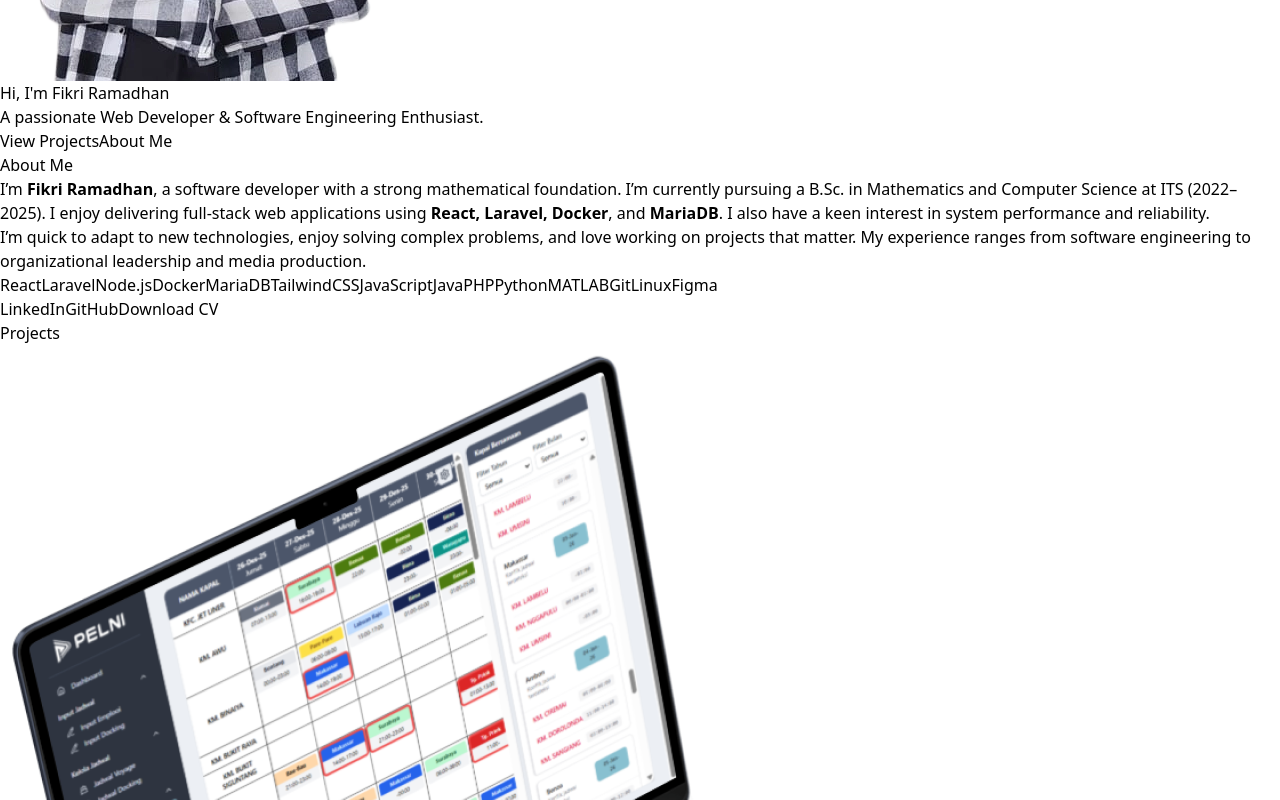
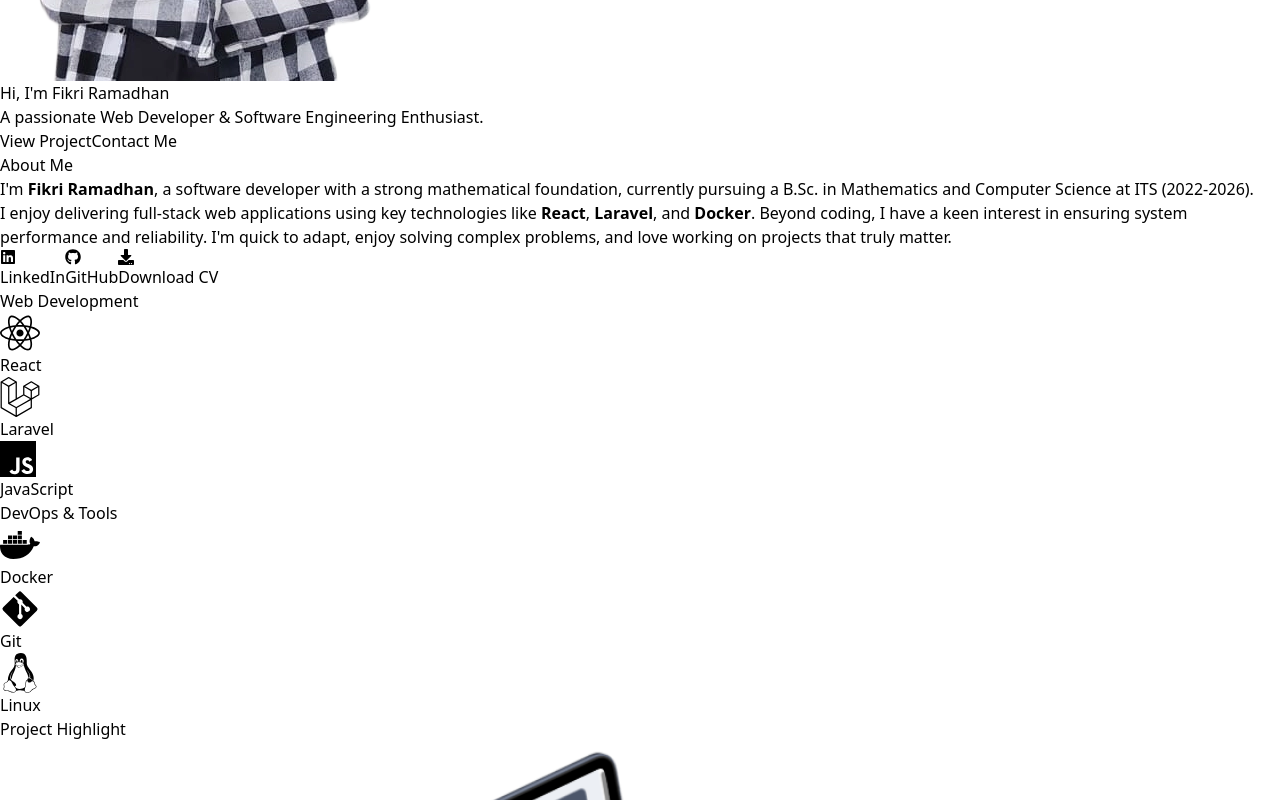
Before and after one commit to Re1jie/my-portofolio, a React (Vite) app in the folder frontend/: page / in a window 1280 px wide. Shown: the part 680-1480 px from the top of the page. Built offline with nearby package versions, Linux system fonts and the light colour scheme.

Commit message:
refactor: Ubah UI about me

```diff
--- a/frontend/src/pages/Homepage.jsx
+++ b/frontend/src/pages/Homepage.jsx
@@ -1,12 +1,14 @@
 import React from 'react';
 import Button from '../components/Button';
+import { FaReact, FaLaravel, FaDocker, FaGitAlt, FaLinux, FaLinkedin, FaGithub, FaDownload  } from 'react-icons/fa';
+import { SiJavascript } from 'react-icons/si';
 
 const Homepage = () => {
   return (
     <main className="text-gray-800 dark:text-white">
 
       {/* Hero Section */}
-      <section id="hero" className="min-h-[72vh] flex items-end justify-center bg-gray-50 dark:bg-[#2E3440] text-center px-4">
+      <section id="hero" className="min-h-[64vh] flex items-end justify-center bg-gray-50 dark:bg-[#2E3440] text-center px-4">
         <div className="flex items-center gap-8">
           <img
             src="/fikri.webp"
@@ -27,14 +29,14 @@ const Homepage = () => {
                       document.getElementById("projects")?.scrollIntoView({ behavior: "smooth" });
                     }}
                 >
-                    View Projects
+                    View Project
                 </Button>
                 <Button
                     onClick={() => {
-                      document.getElementById("about")?.scrollIntoView({ behavior: "smooth" });
+                      document.getElementById("contact")?.scrollIntoView({ behavior: "smooth" });
                     }}
                 >
-                    About Me
+                    Contact Me
                 </Button>
             </div>
           </div>
@@ -42,27 +44,108 @@ const Homepage = () => {
       </section>
 
       {/* About Section */}
-      <section id="about" className="py-20 bg-white dark:bg-[#3B4252] px-6">
-        <div className="max-w-4xl mx-auto">
-          <h2 className="text-3xl font-bold mb-6 text-center">About Me</h2>
-          <p className="mb-4">
-            I’m <strong>Fikri Ramadhan</strong>, a software developer with a strong mathematical foundation. I’m currently pursuing a B.Sc. in Mathematics and Computer Science at ITS (2022–2025).
-            I enjoy delivering full-stack web applications using <strong>React, Laravel, Docker</strong>, and <strong>MariaDB</strong>. I also have a keen interest in system performance and reliability.
-          </p>
-          <p className="mb-4">
-            I’m quick to adapt to new technologies, enjoy solving complex problems, and love working on projects that matter. My experience ranges from software engineering to organizational leadership and media production.
-          </p>
+      <section id="about" className="py-20 sm:py-24 bg-white dark:bg-[#3B4252] px-6">
+        <div className="max-w-6xl mx-auto">
+          <h2 className="text-4xl font-bold text-center mb-4 text-slate-800 dark:text-slate-100">
+            About Me
+          </h2>
+          <div className="w-24 h-1 bg-cyan-500 mx-auto mb-12 rounded"></div>
 
-          <div className="flex flex-wrap gap-2 mt-6">
-            {["React", "Laravel", "Node.js", "Docker", "MariaDB", "TailwindCSS", "JavaScript", "Java", "PHP", "Python", "MATLAB", "Git", "Linux", "Figma"].map(skill => (
-              <span key={skill} className="px-3 py-1 bg-gray-200 dark:bg-gray-600 rounded-full text-sm">{skill}</span>
-            ))}
-          </div>
+          {/* Kontainer untuk layout 2 kolom */}
+          <div className="grid grid-cols-1 lg:grid-cols-5 gap-12 lg:gap-16 items-start">
 
-          <div className="flex gap-6 mt-6 justify-center">
-            <a href="https://linkedin.com/in/fikri-ramadhan-39f1" target="_blank" rel="noopener noreferrer" className="underline text-blue-600 dark:text-blue-400">LinkedIn</a>
-            <a href="https://github.com/Re1jie" target="_blank" rel="noopener noreferrer" className="underline text-blue-600 dark:text-blue-400">GitHub</a>
-            <a href="/cv-fikri.pdf" download className="underline text-blue-600 dark:text-blue-400">Download CV</a>
+            {/* Kolom Kiri: Deskripsi Diri (Tetap sama) */}
+            <div className="lg:col-span-3">
+              <div className="space-y-4 text-slate-600 dark:text-slate-300 text-lg leading-relaxed">
+                <p>
+                  I'm <strong>Fikri Ramadhan</strong>, a software developer with a strong mathematical foundation, currently pursuing a B.Sc. in Mathematics and Computer Science at ITS (2022-2026).
+                </p>
+                <p>
+                  I enjoy delivering full-stack web applications using key technologies like <strong className="text-cyan-600 dark:text-cyan-400">React</strong>, <strong className="text-cyan-600 dark:text-cyan-400">Laravel</strong>, and <strong className="text-cyan-600 dark:text-cyan-400">Docker</strong>. Beyond coding, I have a keen interest in ensuring system performance and reliability. I'm quick to adapt, enjoy solving complex problems, and love working on projects that truly matter.
+                </p>
+              </div>
+              {/* Tombol Sosial Media */}
+              <div className="flex flex-wrap gap-4 mt-8">
+                <Button
+                  onClick={() => {
+                    window.open("https://linkedin.com/in/fikri-ramadhan-39f1", "_blank", "noopener,noreferrer");
+                  }}
+                  className="flex items-center gap-2 px-4 py-2 bg-slate-200 dark:bg-[#4C566A] text-slate-800 dark:text-slate-100 font-semibold rounded-lg shadow-sm hover:bg-cyan-500 dark:hover:bg-cyan-600 hover:text-white transition-colors duration-300"
+                >
+                  <FaLinkedin className="h-5 w-5" />
+                  LinkedIn
+                </Button>
+                <Button
+                  onClick={() => {
+                    window.open("https://github.com/Re1jie", "_blank", "noopener,noreferrer");
+                  }}
+                  className="flex items-center gap-2 px-4 py-2 bg-slate-200 dark:bg-[#4C566A] text-slate-800 dark:text-slate-100 font-semibold rounded-lg shadow-sm hover:bg-cyan-500 dark:hover:bg-cyan-600 hover:text-white transition-colors duration-300"
+                >
+                  <FaGithub className="h-5 w-5" />
+                  GitHub
+                </Button>
+                <Button
+                  onClick={() => {
+                    const link = document.createElement('a');
+                    link.href = "/FikriR-CV.pdf";
+                    link.download = "FikriR-CV.pdf";
+                    document.body.appendChild(link);
+                    link.click();
+                    document.body.removeChild(link);
+                  }}
+                  className="flex items-center gap-2 px-4 py-2 bg-slate-200 dark:bg-[#4C566A] text-slate-800 dark:text-slate-100 font-semibold rounded-lg shadow-sm hover:bg-cyan-500 dark:hover:bg-cyan-600 hover:text-white transition-colors duration-300"
+                >
+                  <FaDownload className="h-5 w-5" />
+                  Download CV
+                </Button>
+              </div>
+            </div>
+
+            {/* Kolom Kanan: Tech Stack & Skills */}
+            <div className="lg:col-span-2 space-y-8">
+
+              {/* Kategori Web Development */}
+              <div>
+                <h3 className="text-xl font-semibold text-slate-700 dark:text-slate-200 mb-4">
+                  Web Development
+                </h3>
+                <div className="flex flex-wrap gap-x-6 gap-y-4">
+                  <div className="flex flex-col items-center gap-2 w-20 text-center">
+                    <FaReact size={40} className="text-cyan-500" />
+                    <span className="text-sm font-medium text-slate-600 dark:text-slate-300">React</span>
+                  </div>
+                  <div className="flex flex-col items-center gap-2 w-20 text-center">
+                    <FaLaravel size={40} className="text-red-500" />
+                    <span className="text-sm font-medium text-slate-600 dark:text-slate-300">Laravel</span>
+                  </div>
+                  <div className="flex flex-col items-center gap-2 w-20 text-center">
+                    <SiJavascript size={36} className="text-yellow-400" />
+                    <span className="text-sm font-medium text-slate-600 dark:text-slate-300">JavaScript</span>
+                  </div>
+                </div>
+              </div>
+
+              {/* Kategori DevOps & Tools */}
+              <div>
+                <h3 className="text-xl font-semibold text-slate-700 dark:text-slate-200 mb-4">
+                  DevOps & Tools
+                </h3>
+                <div className="flex flex-wrap gap-x-6 gap-y-4">
+                  <div className="flex flex-col items-center gap-2 w-20 text-center">
+                    <FaDocker size={40} className="text-blue-500" />
+                    <span className="text-sm font-medium text-slate-600 dark:text-slate-300">Docker</span>
+                  </div>
+                  <div className="flex flex-col items-center gap-2 w-20 text-center">
+                    <FaGitAlt size={40} className="text-orange-600" />
+                    <span className="text-sm font-medium text-slate-600 dark:text-slate-300">Git</span>
+                  </div>
+                  <div className="flex flex-col items-center gap-2 w-20 text-center">
+                    <FaLinux size={40} className="text-slate-800 dark:text-white" />
+                    <span className="text-sm font-medium text-slate-600 dark:text-slate-300">Linux</span>
+                  </div>
+                </div>
+              </div>
+            </div>
           </div>
         </div>
       </section>
@@ -70,7 +153,8 @@ const Homepage = () => {
       {/* Projects Section */}
       <section id="projects" className="py-20 bg-gray-50 dark:bg-[#434C5E] px-6">
         <div className="max-w-5xl mx-auto">
-          <h2 className="text-3xl font-bold mb-10 text-center">Projects</h2>
+          <h2 className="text-3xl font-bold mb-10 text-center">Project Highlight</h2>
+          <div className="w-24 h-1 bg-cyan-500 mx-auto mb-12 -mt-6 rounded"></div>
           <div className="flex">
             <div className="flex flex-col md:flex-row items-start gap-8 bg-white dark:bg-gray-700 p-6 rounded-lg shadow-md">
               {/* Gambar proyek */}
@@ -87,7 +171,7 @@ const Homepage = () => {
                   simPLAN — Ship Planning & Report System
                 </h3>
                 <p className="text-gray-700 dark:text-gray-300 mb-4">
-                  A full-stack web application to optimize ship scheduling at PT. PELNI. Includes ship route planning, docking period visualization, conflict detection, and Gantt chart display.
+                  A full-stack web application to optimize ship scheduling at PT. Pelayaran Nasional Indonesia. Includes ship route planning, docking period visualization, conflict detection, and Gantt chart display.
                 </p>
                 <ul className="list-disc list-inside text-gray-600 dark:text-gray-400 text-sm mb-4 space-y-1">
                   <li>Built with Laravel REST API & React frontend</li>
@@ -112,10 +196,11 @@ const Homepage = () => {
       <section id="experience" className="py-20 bg-white dark:bg-[#2E3440] px-6">
         <div className="max-w-4xl mx-auto">
           <h2 className="text-3xl font-bold text-center mb-10">Experience</h2>
+          <div className="w-24 h-1 bg-cyan-500 mx-auto mb-12 -mt-6 rounded"></div>
           <div className="space-y-6">
             <div>
               <h3 className="font-semibold text-xl">Ship Operation Intern — PT. PELNI</h3>
-              <p className="text-gray-600 dark:text-gray-300 text-sm mb-2">Jul 2025 – Aug 2025</p>
+              <p className="text-gray-600 dark:text-gray-300 text-sm mb-2">Jul 2025 – now</p>
               <p className="text-gray-700 dark:text-gray-400">
                 Developed simPLAN, optimized ship scheduling with real-time Gantt chart timeline and conflict detection. Reduced manual scheduling errors and improved operational efficiency.
               </p>
@@ -123,7 +208,23 @@ const Homepage = () => {
             <div>
               <h3 className="font-semibold text-xl">Guest Speaker — BMS HIMATIKA ITS</h3>
               <p className="text-gray-600 dark:text-gray-300 text-sm mb-2">2024</p>
-              <p className="text-gray-700 dark:text-gray-400">Presented design principles and Figma to 30+ students, achieving 93% satisfaction rate.</p>
+              <p className="text-gray-700 dark:text-gray-400">
+                Presented design principles and Figma to 30+ students, achieving 93% satisfaction rate.
+              </p>
+            </div>
+            <div>
+              <h3 className="font-semibold text-xl">Head of Publication and Quality Control  — BEM FSAD ITS</h3>
+              <p className="text-gray-600 dark:text-gray-300 text-sm mb-2">2024</p>
+              <p className="text-gray-700 dark:text-gray-400">
+                Conceptualized design and branding in instagram, boosting Instagram interaction by 20% compared to the previous year.
+              </p>
+            </div>
+            <div>
+              <h3 className="font-semibold text-xl">Head of Digital Design Subdivision   — OMITS17</h3>
+              <p className="text-gray-600 dark:text-gray-300 text-sm mb-2">2023</p>
+              <p className="text-gray-700 dark:text-gray-400">
+                Optimized job description management for the Digital Design staff, which improved resource efficiency.
+              </p>
             </div>
           </div>
         </div>
@@ -133,13 +234,21 @@ const Homepage = () => {
       <section id="education" className="py-20 bg-gray-50 dark:bg-[#3B4252] px-6">
         <div className="max-w-4xl mx-auto">
           <h2 className="text-3xl font-bold text-center mb-10">Education</h2>
+          <div className="w-24 h-1 bg-cyan-500 mx-auto mb-12 -mt-6 rounded"></div>
           <div className="space-y-6">
             <div>
               <h3 className="font-semibold text-xl">B.Sc. in Mathematics & Computer Science</h3>
-              <p className="text-gray-600 dark:text-gray-300 text-sm">Institut Teknologi Sepuluh Nopember (2022 – 2025)</p>
+              <p className="text-gray-600 dark:text-gray-300 text-sm">Institut Teknologi Sepuluh Nopember (2022 - 2026)</p>
               <ul className="list-disc list-inside text-sm text-gray-700 dark:text-gray-400 mt-2">
-                <li>Relevant coursework: Real Analysis, Optimization, Software Engineering, Cryptography</li>
-                <li>Focus: Mathematical modeling, algorithm design, and full-stack web development</li>
+                <li>Relevant coursework: Object Oriented Programming, Discrete Mathematics, Software Engineering</li>
+                <li>Focus: Mathematical Modeling, Algorithm Design and Analysis, and Fullstack Web Development</li>
+              </ul>
+            </div>
+            <div>
+              <h3 className="font-semibold text-xl">Mathematics and Natural Science</h3>
+              <p className="text-gray-600 dark:text-gray-300 text-sm">SMA Negeri 1 Cikarang Pusat (2019 - 2022)</p>
+              <ul className="list-disc list-inside text-sm text-gray-700 dark:text-gray-400 mt-2">
+                <li>Relevant coursework: Physics, Mathematics, Chemistry, Biology</li>
               </ul>
             </div>
           </div>
@@ -150,6 +259,7 @@ const Homepage = () => {
       <section id="contact" className="py-20 bg-white dark:bg-[#2E3440] px-6">
         <div className="max-w-2xl mx-auto">
           <h2 className="text-3xl font-bold text-center mb-8">Contact Me</h2>
+          <div className="w-24 h-1 bg-cyan-500 mx-auto mb-12 -mt-4 rounded"></div>
           <form className="space-y-4">
             <input
               type="text"
```
